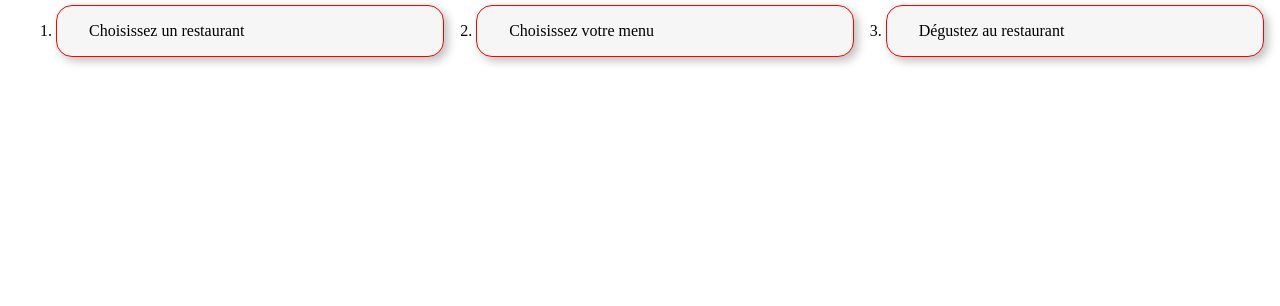
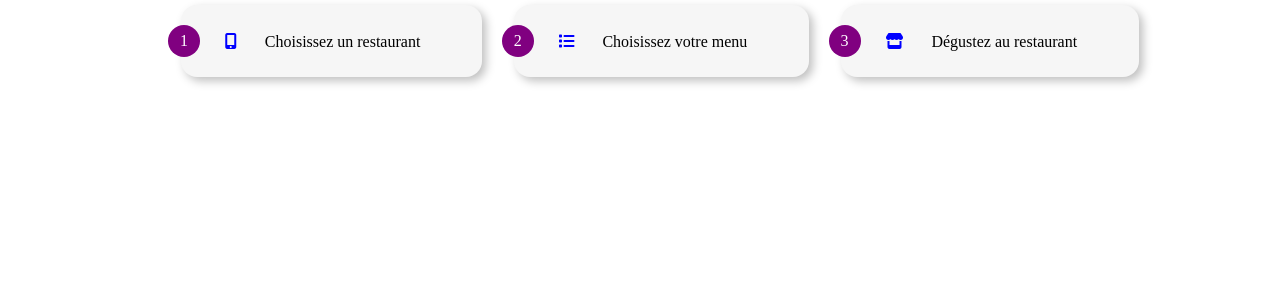
Before and after one commit to ArnauudV/VanderscheldenArnaud_3_26022022, a website: page index.html in a window 1280 px wide. Shown: the part 494-800 px from the top of the page. Drawn offline with Linux system fonts and the light colour scheme; a web font is replaced by a local one.

Commit message:
Fonctionnement terminé

```diff
--- a/index.html
+++ b/index.html
@@ -25,9 +25,9 @@
         <nav class="fonct">
             <h2>Fonctionnement</h2>
             <ol>
-                <li>Choisissez un restaurant</li>
-                <li>Choisissez votre menu</li>
-                <li>Dégustez au restaurant</li>
+                <li><i class="fa-solid fa-mobile-screen-button"></i>Choisissez un restaurant</li>
+                <li><i class="fa-solid fa-list"></i>Choisissez votre menu</li>
+                <li><i class="fa-solid fa-store"></i>Dégustez au restaurant</li>
             </ol>
         </nav>
     </main>
--- a/sass/component/fonct.scss
+++ b/sass/component/fonct.scss
@@ -1,20 +1,47 @@
-@import "../utils/box";
-@import "../utils/zoom";
+@use "../utils/box";
+@use "../utils/zoom";
 .fonct {
+    counter-reset: stape;
+    margin-left:10%;
+    margin-right: 10%;
     & ol{
         display: flex;
         flex-wrap: wrap;
         gap:2rem;
-        @media (max-width:750px){
+
+
+        @media (max-width:1000px){
             flex-direction: column;
         }
+
     }
     & li{
+        position: relative;
         background-color: #f6f6f6;
         padding:1rem 2rem;
-        border:1px solid red;
         border-radius: 1rem;
         flex-grow: 1;
-        @include bs;
+        list-style-type: none;
+        @include box.bs;
+        &::before{
+            counter-increment: stape;
+            content:counter(stape);
+            color: white;
+            background-color: purple;
+            display: grid;
+            place-items: center;
+            position: absolute;
+            bottom:1.2rem;
+            left:-0.8rem;
+            width:2rem;
+            height:2rem;
+            border-radius: 50%;
+        }
+
+        }
+    & i{
+        margin-right: 1rem;
+        color:blue;
+        padding:0.75rem;
     }
 }
--- a/sass/layout/explo.scss
+++ b/sass/layout/explo.scss
@@ -1,5 +1,5 @@
-@import "../utils/box";
-@import "../utils/zoom";
+@use "../utils/box";
+@use "../utils/zoom";
 .explo{
     background-color: #f3f3f3;
     display: flex;
@@ -19,7 +19,7 @@
         border:none;
         border-radius: 1.4rem;
         transition: transform 1000ms;
-        @include bs;
+        @include box.bs;
     }
     & button:hover{
         opacity: 90%;
--- a/sass/utils/zoom.scss
+++ b/sass/utils/zoom.scss
@@ -1,3 +1 @@
-@mixin zoom{
-    transform: scale(1.05);
-}
+$pink : #d623f1;
```
Also changed, not shown: style.css, 1 other file.
